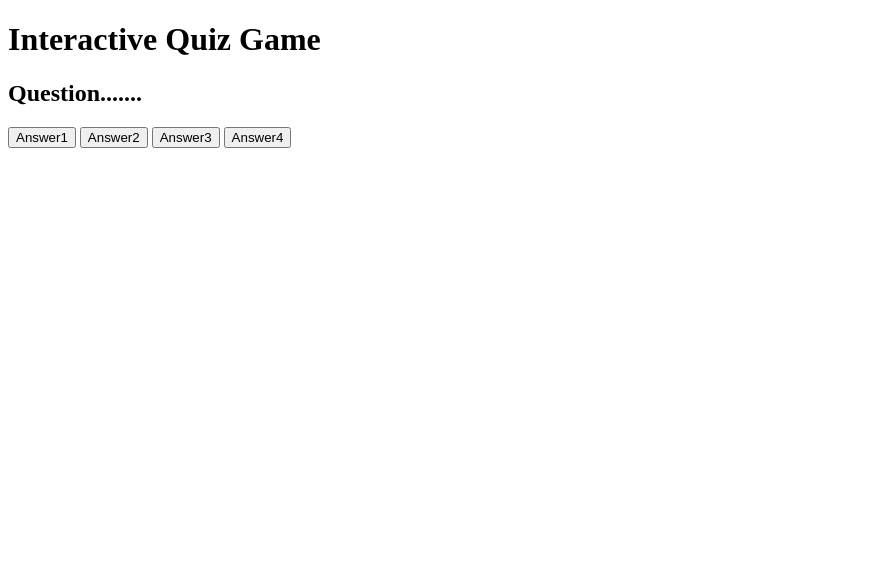
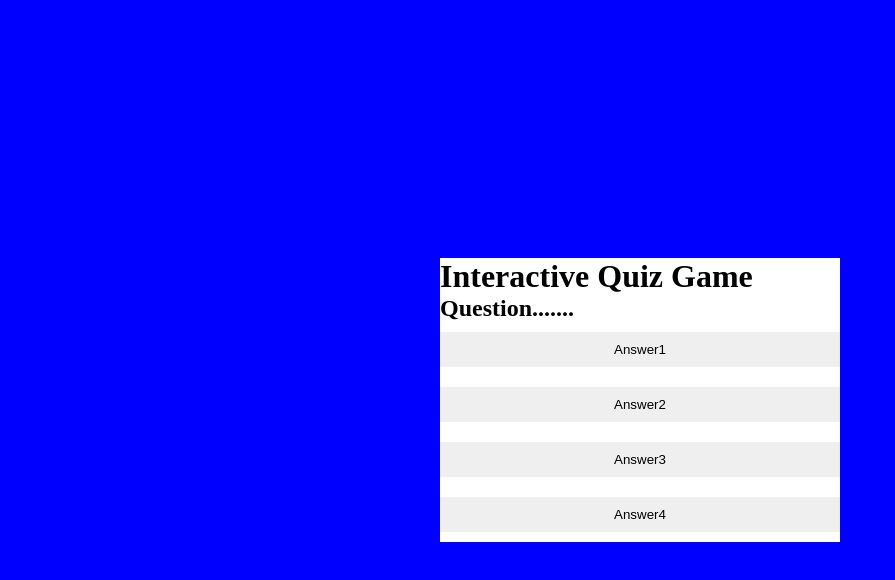
Before and after one commit to shahfawadkhan/classTask003-Interactive-Quiz-Game, a plain HTML site: page index.html in a window 1280 px wide. Shown: the whole page, without its empty margins (0-895 px from the left). Drawn offline with Linux system fonts and the light colour scheme.

Commit message:
link css and apply styling

```diff
--- a/index.html
+++ b/index.html
@@ -4,6 +4,7 @@
     <meta charset="UTF-8">
     <meta name="viewport" content="width=device-width, initial-scale=1.0">
     <title>Document</title>
+    <link rel="stylesheet" href="style.css">
 </head>
 <body>
 
--- a/style.css
+++ b/style.css
@@ -0,0 +1,23 @@
+*{
+    margin: 0;
+    padding: 0;
+    box-sizing: border-box;
+    transition: .3s;
+}
+body{
+    background: blue;
+    display: flex;
+    justify-content: center;
+    align-items: center;
+    height: 100vh;
+}
+.quiz-game{
+    background: white;
+    width: 400px;
+}
+.btn{
+    width: 100%;
+    padding: 10px;
+    margin: 10px 0;
+    border: none;
+}
```
